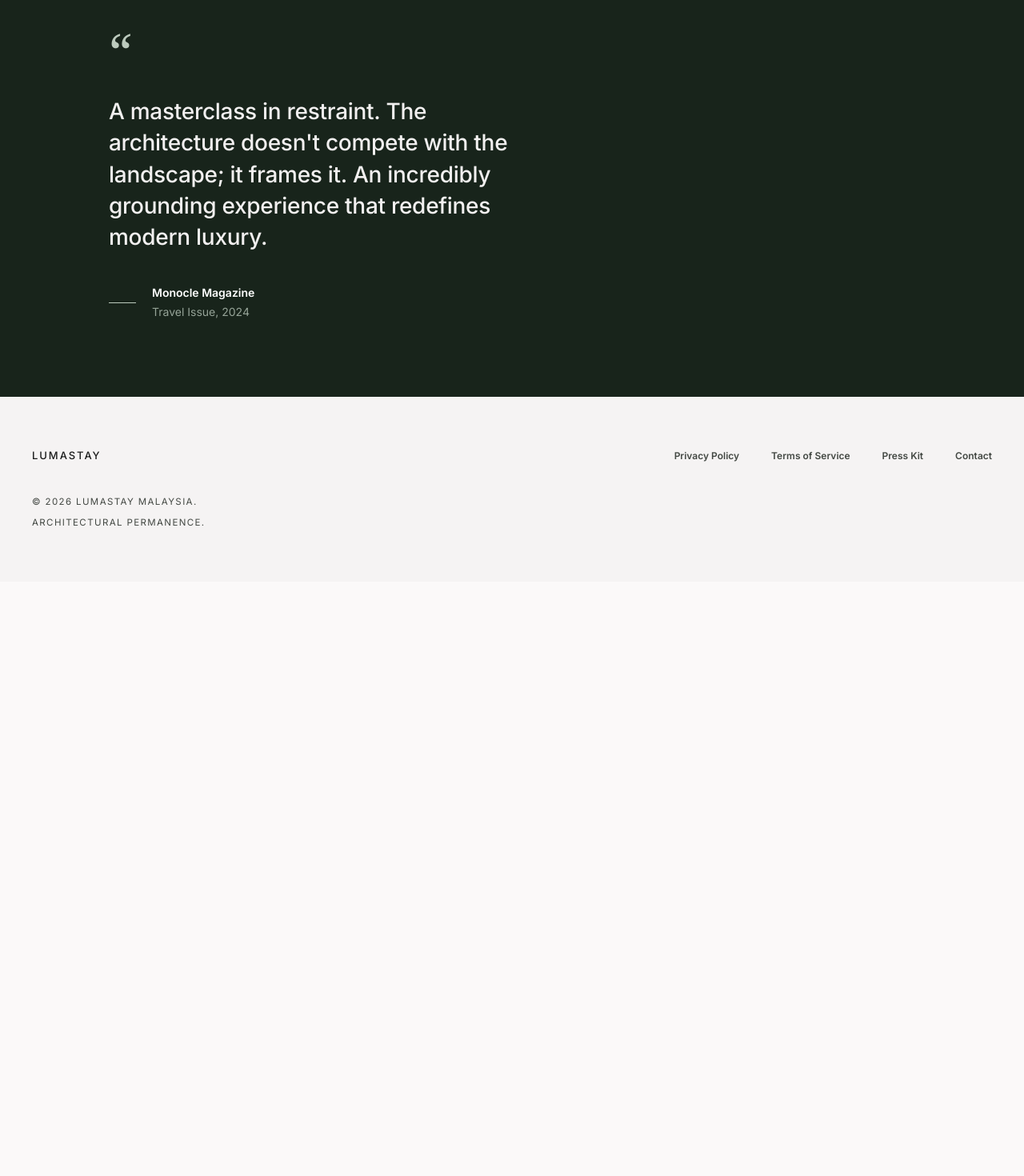
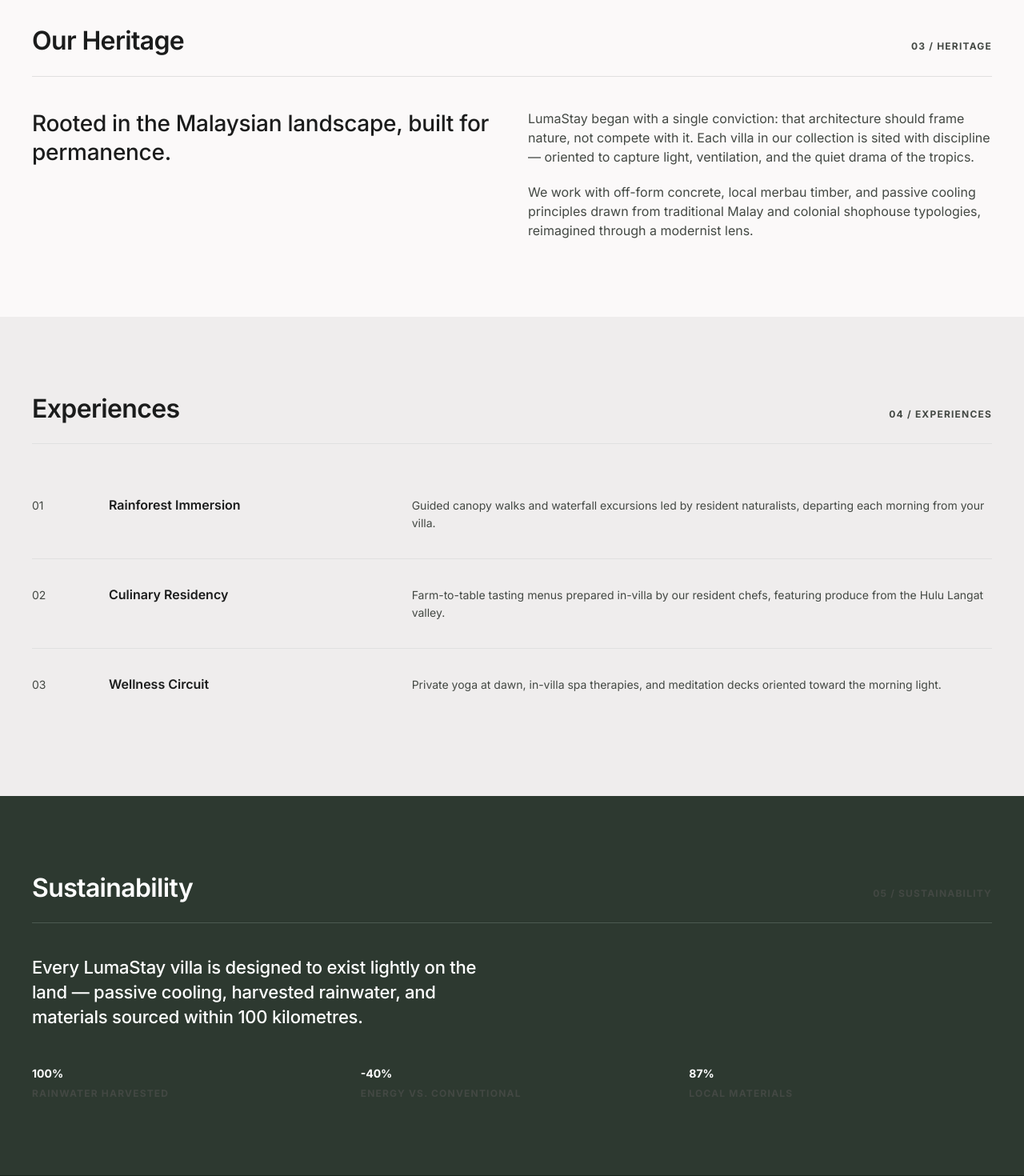
Before and after one commit to justchillwkaiser/lumastay, a Next.js app: page / in a window 1280 px wide. Shown: the part 3100-4570 px from the top of the page at 80% size. Before the commit the page ends 3827 px from the top, so only its background shows below. Built offline with nearby package versions, Linux system fonts and the light colour scheme; no server answers; the database is empty.

Commit message:
feat: frontpage sections — Our Heritage, Experiences, Sustainability + Reveal animations

```diff
--- a/src/app/(guest)/page.tsx
+++ b/src/app/(guest)/page.tsx
@@ -1,10 +1,13 @@
 import type { Metadata } from "next";
 
 import { CuratedExperiences } from "@/components/guest/CuratedExperiences";
+import { Experiences } from "@/components/guest/Experiences";
 import { FeaturedSanctuary } from "@/components/guest/FeaturedSanctuary";
 import { Hero } from "@/components/guest/Hero";
+import { OurHeritage } from "@/components/guest/OurHeritage";
 import { PressQuote } from "@/components/guest/PressQuote";
 import { Reveal } from "@/components/guest/motion";
+import { Sustainability } from "@/components/guest/Sustainability";
 import { TheCollection } from "@/components/guest/TheCollection";
 import { db } from "@/lib/db";
 import {
@@ -96,6 +99,15 @@ export default async function Home() {
         <CuratedExperiences />
       </Reveal>
       <Reveal>
+        <OurHeritage />
+      </Reveal>
+      <Reveal>
+        <Experiences />
+      </Reveal>
+      <Reveal>
+        <Sustainability />
+      </Reveal>
+      <Reveal>
         <PressQuote />
       </Reveal>
     </>
--- /dev/null
+++ b/src/components/guest/Experiences.tsx
@@ -0,0 +1,61 @@
+import { Divider } from "@/components/ui/Divider";
+import { LabelCaps } from "@/components/ui/LabelCaps";
+
+// Frontpage section 04 / EXPERIENCES (frontpage polish): 3 numbered rows —
+// Rainforest Immersion, Culinary Residency, Wellness Circuit. Hairline
+// dividers, number in mono-data, hover state subtle.
+const EXPERIENCES = [
+  {
+    no: "01",
+    title: "Rainforest Immersion",
+    description:
+      "Guided canopy walks and waterfall excursions led by resident naturalists, departing each morning from your villa.",
+  },
+  {
+    no: "02",
+    title: "Culinary Residency",
+    description:
+      "Farm-to-table tasting menus prepared in-villa by our resident chefs, featuring produce from the Hulu Langat valley.",
+  },
+  {
+    no: "03",
+    title: "Wellness Circuit",
+    description:
+      "Private yoga at dawn, in-villa spa therapies, and meditation decks oriented toward the morning light.",
+  },
+];
+
+export function Experiences() {
+  return (
+    <section className="w-full bg-surface-container">
+      <div className="mx-auto w-full max-w-[1280px] px-5 py-20 lg:px-10 lg:py-24">
+        <div className="flex items-baseline justify-between gap-6">
+          <h2 className="text-headline-md font-semibold leading-headline-md tracking-headline-md text-on-surface">
+            Experiences
+          </h2>
+          <LabelCaps>04 / EXPERIENCES</LabelCaps>
+        </div>
+        <Divider className="mt-6" />
+
+        <div className="mt-8">
+          {EXPERIENCES.map((item, i) => (
+            <div key={item.no}>
+              {i > 0 && <Divider />}
+              <div className="grid gap-4 py-8 transition-colors hover:bg-surface-container-low lg:grid-cols-[80px_1fr_2fr] lg:items-baseline">
+                <span className="text-mono-data text-on-surface-variant">
+                  {item.no}
+                </span>
+                <h3 className="text-base font-semibold text-on-surface">
+                  {item.title}
+                </h3>
+                <p className="text-sm leading-[1.6] text-on-surface-variant">
+                  {item.description}
+                </p>
+              </div>
+            </div>
+          ))}
+        </div>
+      </div>
+    </section>
+  );
+}
--- /dev/null
+++ b/src/components/guest/OurHeritage.tsx
@@ -0,0 +1,38 @@
+import { Divider } from "@/components/ui/Divider";
+import { LabelCaps } from "@/components/ui/LabelCaps";
+
+// Frontpage section 03 / HERITAGE (frontpage polish): editorial two-column
+// — large serif-style statement left, body copy right. Swiss grid, generous
+// whitespace, no images (type-driven).
+export function OurHeritage() {
+  return (
+    <section className="mx-auto w-full max-w-[1280px] px-5 py-20 lg:px-10 lg:py-24">
+      <div className="flex items-baseline justify-between gap-6">
+        <h2 className="text-headline-md font-semibold leading-headline-md tracking-headline-md text-on-surface">
+          Our Heritage
+        </h2>
+        <LabelCaps>03 / HERITAGE</LabelCaps>
+      </div>
+      <Divider className="mt-6" />
+
+      <div className="mt-10 grid gap-10 lg:grid-cols-2">
+        <p className="text-[28px] font-medium leading-[1.3] tracking-[-0.01em] text-on-surface">
+          Rooted in the Malaysian landscape, built for permanence.
+        </p>
+        <div className="space-y-5 text-body-md leading-body-md text-on-surface-variant">
+          <p>
+            LumaStay began with a single conviction: that architecture should
+            frame nature, not compete with it. Each villa in our collection is
+            sited with discipline — oriented to capture light, ventilation, and
+            the quiet drama of the tropics.
+          </p>
+          <p>
+            We work with off-form concrete, local merbau timber, and passive
+            cooling principles drawn from traditional Malay and colonial
+            shophouse typologies, reimagined through a modernist lens.
+          </p>
+        </div>
+      </div>
+    </section>
+  );
+}
--- /dev/null
+++ b/src/components/guest/Sustainability.tsx
@@ -0,0 +1,48 @@
+import { Divider } from "@/components/ui/Divider";
+import { LabelCaps } from "@/components/ui/LabelCaps";
+
+// Frontpage section 05 / SUSTAINABILITY (frontpage polish): statement +
+// 3-column metrics grid (mono-data values). Primary-container dark band for
+// tonal contrast before the press quote.
+const METRICS = [
+  { value: "100%", label: "Rainwater Harvested" },
+  { value: "-40%", label: "Energy vs. Conventional" },
+  { value: "87%", label: "Local Materials" },
+];
+
+export function Sustainability() {
+  return (
+    <section className="w-full bg-primary-container">
+      <div className="mx-auto w-full max-w-[1280px] px-5 py-20 lg:px-10 lg:py-24">
+        <div className="flex items-baseline justify-between gap-6">
+          <h2 className="text-headline-md font-semibold leading-headline-md tracking-headline-md text-on-primary">
+            Sustainability
+          </h2>
+          <LabelCaps className="text-on-primary-container">
+            05 / SUSTAINABILITY
+          </LabelCaps>
+        </div>
+        <Divider className="mt-6 bg-on-primary-container opacity-30" />
+
+        <p className="mt-10 max-w-[560px] text-[22px] font-medium leading-[1.4] tracking-[-0.01em] text-on-primary">
+          Every LumaStay villa is designed to exist lightly on the land —
+          passive cooling, harvested rainwater, and materials sourced within
+          100 kilometres.
+        </p>
+
+        <div className="mt-12 grid gap-8 sm:grid-cols-3">
+          {METRICS.map((m) => (
+            <div key={m.label}>
+              <p className="text-mono-data text-[32px] font-bold leading-none text-on-primary">
+                {m.value}
+              </p>
+              <LabelCaps className="mt-3 block text-on-primary-container">
+                {m.label}
+              </LabelCaps>
+            </div>
+          ))}
+        </div>
+      </div>
+    </section>
+  );
+}
```
